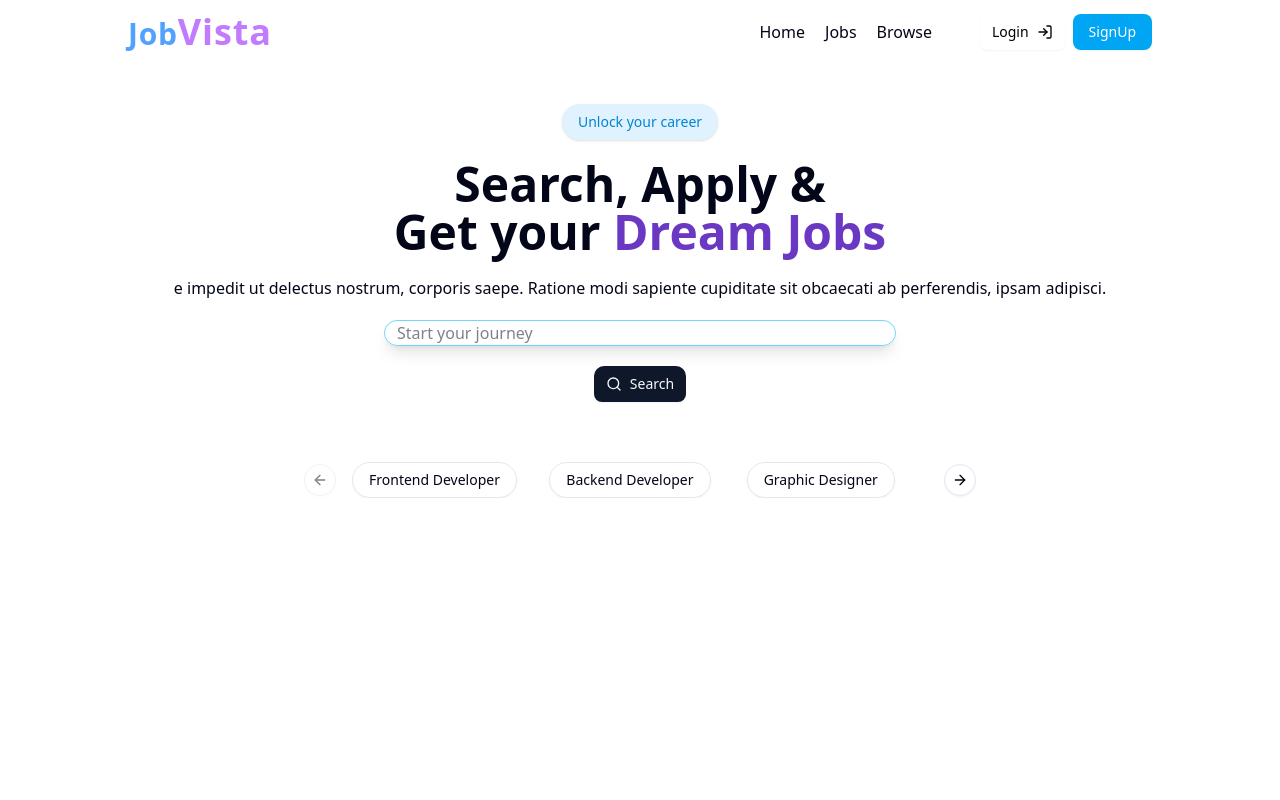
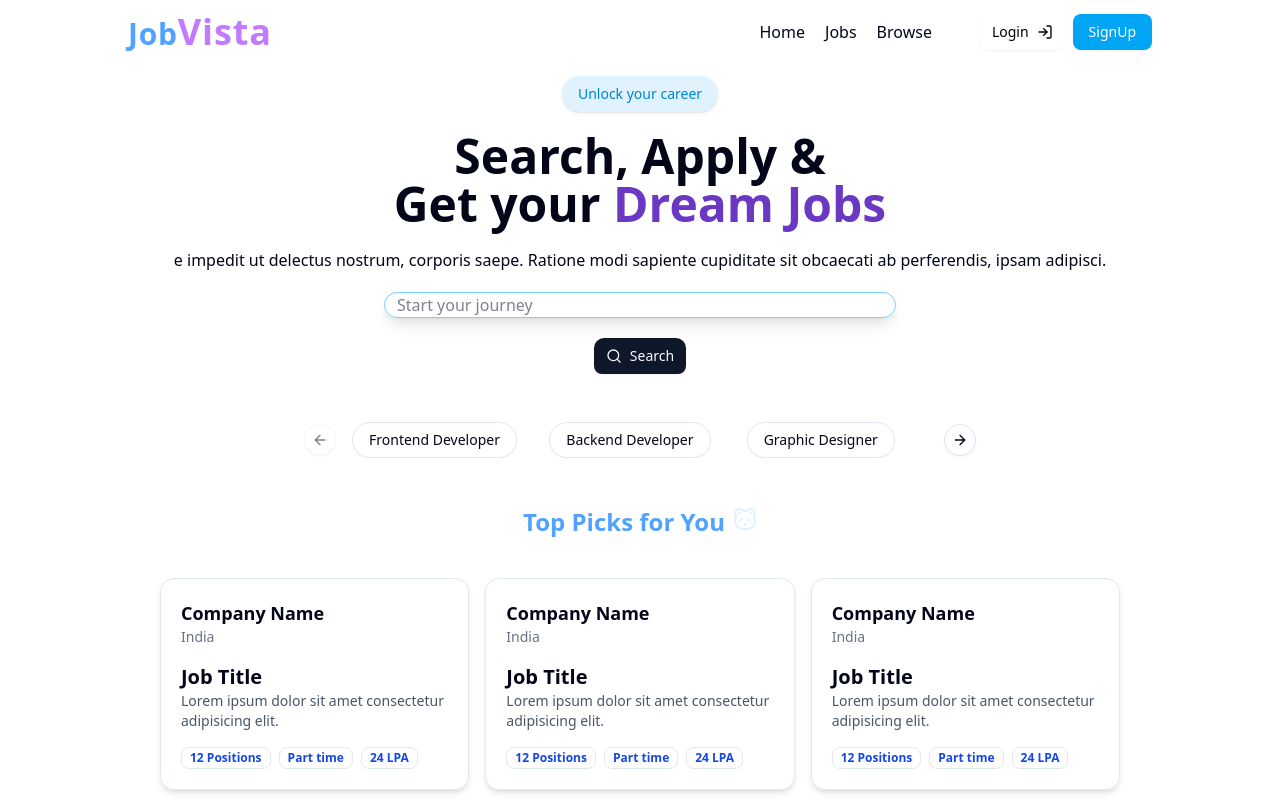
Before and after one commit to Hrishabh3829/JobPortal, a React (Vite) app in the folder frontend/: page / in a window 1280 px wide. Shown: the top 800 px of the page. Built offline with nearby package versions, Linux system fonts and the light colour scheme.

Commit message:
badges shacnui

```diff
--- a/frontend/src/components/CategoryCarousel.jsx
+++ b/frontend/src/components/CategoryCarousel.jsx
@@ -17,7 +17,7 @@
 
 export const CategoryCarousel = () => {
     return (
-        <div className='-mt-5'>
+        <div className='-mt-8'>
             <Carousel className="w-full max-w-xl mx-auto my-20">
                 <CarouselContent >
                     {
--- a/frontend/src/components/HeroSection.jsx
+++ b/frontend/src/components/HeroSection.jsx
@@ -4,7 +4,7 @@
 
 export const Herosection = () => {
   return (
-    <div className='text-center'>
+    <div className='text-center -mt-7'>
       <div className='flex flex-col gap-5 my-10'>
         <span className=" mx-auto px-4 py-2 rounded-full bg-sky-100 text-sky-600 font-medium text-sm shadow-sm">
           Unlock your career
--- a/frontend/src/components/Home.jsx
+++ b/frontend/src/components/Home.jsx
@@ -2,6 +2,7 @@
 import NavbarOne from './shared/NavbarOne'
 import { Herosection } from './Herosection'
 import { CategoryCarousel } from './CategoryCarousel'
+import { LatestJobs } from './LatestJobs'
 
 export const Home = () => {
   return (
@@ -9,6 +10,7 @@
         <NavbarOne/>
         <Herosection/>
         <CategoryCarousel/>
+        <LatestJobs/>
     </div>
   )
 }
--- /dev/null
+++ b/frontend/src/components/ui/badge.jsx
@@ -0,0 +1,44 @@
+import * as React from "react"
+import { Slot } from "@radix-ui/react-slot"
+import { cva } from "class-variance-authority";
+
+import { cn } from "@/lib/utils"
+
+const badgeVariants = cva(
+  "inline-flex items-center justify-center rounded-md border px-2 py-0.5 text-xs font-medium w-fit whitespace-nowrap shrink-0 [&>svg]:size-3 gap-1 [&>svg]:pointer-events-none focus-visible:border-ring focus-visible:ring-ring/50 focus-visible:ring-[3px] aria-invalid:ring-destructive/20 dark:aria-invalid:ring-destructive/40 aria-invalid:border-destructive transition-[color,box-shadow] overflow-hidden",
+  {
+    variants: {
+      variant: {
+        default:
+          "border-transparent bg-primary text-primary-foreground [a&]:hover:bg-primary/90",
+        secondary:
+          "border-transparent bg-secondary text-secondary-foreground [a&]:hover:bg-secondary/90",
+        destructive:
+          "border-transparent bg-destructive text-white [a&]:hover:bg-destructive/90 focus-visible:ring-destructive/20 dark:focus-visible:ring-destructive/40 dark:bg-destructive/60",
+        outline:
+          "text-foreground [a&]:hover:bg-accent [a&]:hover:text-accent-foreground",
+      },
+    },
+    defaultVariants: {
+      variant: "default",
+    },
+  }
+)
+
+function Badge({
+  className,
+  variant,
+  asChild = false,
+  ...props
+}) {
+  const Comp = asChild ? Slot : "span"
+
+  return (
+    <Comp
+      data-slot="badge"
+      className={cn(badgeVariants({ variant }), className)}
+      {...props} />
+  );
+}
+
+export { Badge, badgeVariants }
```
